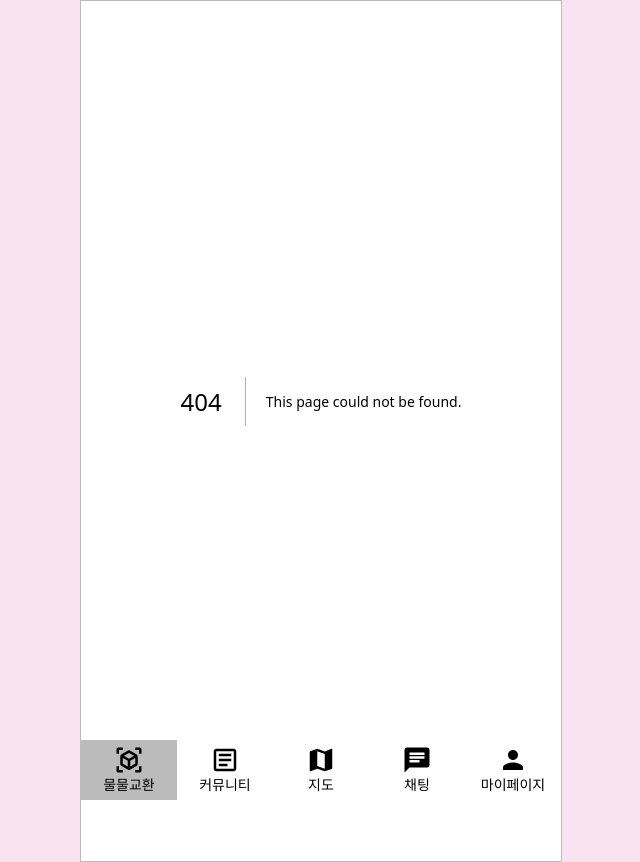
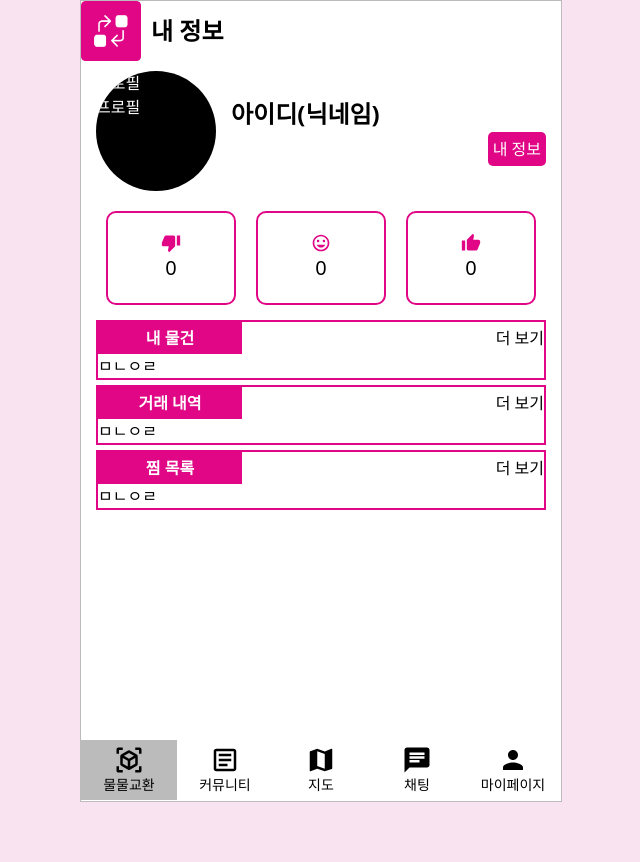
Before and after one commit to KostaMiniProject/MainProject-Front, a Next.js app: page /profile in a window 1280 px wide. Before the commit this address had no page. Shown: the whole page, without its empty margins (319-959 px from the left). After the commit the page ends 802 px from the top, so only its background shows below. Built offline with nearby package versions, Linux system fonts and the light colour scheme.

Commit message:
fix : 컴포넌트 수정

```diff
--- a/app/MyPage/page.tsx
+++ b/app/profile/page.tsx
@@ -1,6 +1,7 @@
 'use client';
 import Button from '@/components/Button';
 import Header from '@/components/Header';
+import ProfileContainer from '@/components/profile/ProfileContainer';
 import React from 'react';
 import { MdTagFaces, MdThumbDown, MdThumbUp } from 'react-icons/md';
 
@@ -56,41 +57,16 @@ function Page() {
             <div className="text-[20px]">0</div>
           </ReviewContainer>
         </div>
-        <div className="mx-[15px] ">
-          <div className="border-base border-[2px] border-solid mt-[5px]">
-            <div className="flex justify-between items-center h-8">
-              <div className="w-36 bg-base h-full flex items-center justify-center">
-                <div className="text-white font-[600]">내 물건</div>
-              </div>
-              <div>더 보기</div>
-            </div>
-            <div>asdfasdf</div>
-          </div>
-        </div>
 
-        <div className="mx-[15px] ">
-          <div className="border-base border-[2px] border-solid mt-[5px]">
-            <div className="flex justify-between items-center h-8">
-              <div className="w-36 bg-base h-full flex items-center justify-center">
-                <div className="text-white font-[600]">내 물건</div>
-              </div>
-              <div>더 보기</div>
-            </div>
-            <div>asdfasdf</div>
-          </div>
-        </div>
-
-        <div className="mx-[15px] ">
-          <div className="border-base border-[2px] border-solid mt-[5px]">
-            <div className="flex justify-between items-center h-8">
-              <div className="w-36 bg-base h-full flex items-center justify-center">
-                <div className="text-white font-[600]">내 물건</div>
-              </div>
-              <div>더 보기</div>
-            </div>
-            <div>asdfasdf</div>
-          </div>
-        </div>
+        <ProfileContainer text="내 물건">
+          <div>ㅁㄴㅇㄹ</div>
+        </ProfileContainer>
+        <ProfileContainer text="거래 내역">
+          <div>ㅁㄴㅇㄹ</div>
+        </ProfileContainer>
+        <ProfileContainer text="찜 목록">
+          <div>ㅁㄴㅇㄹ</div>
+        </ProfileContainer>
       </div>
     </div>
   );
--- /dev/null
+++ b/components/profile/ProfileContainer.tsx
@@ -0,0 +1,27 @@
+import React from 'react';
+
+function ProfileContainer({
+  children,
+  text,
+  onClick,
+}: {
+  children?: React.ReactNode;
+  text?: string;
+  onClick?: () => void;
+}) {
+  return (
+    <div className="mx-[15px] ">
+      <div className="border-base border-[2px] border-solid mt-[5px]">
+        <div className="flex justify-between items-center h-8">
+          <div className="w-36 bg-base h-full flex items-center justify-center">
+            <div className="text-white font-[600]">{text}</div>
+          </div>
+          <div onClick={onClick}>더 보기</div>
+        </div>
+        {children}
+      </div>
+    </div>
+  );
+}
+
+export default ProfileContainer;
```
